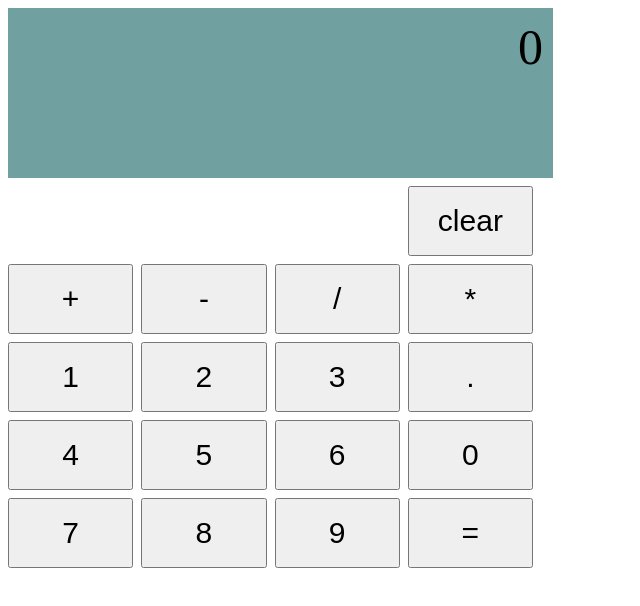
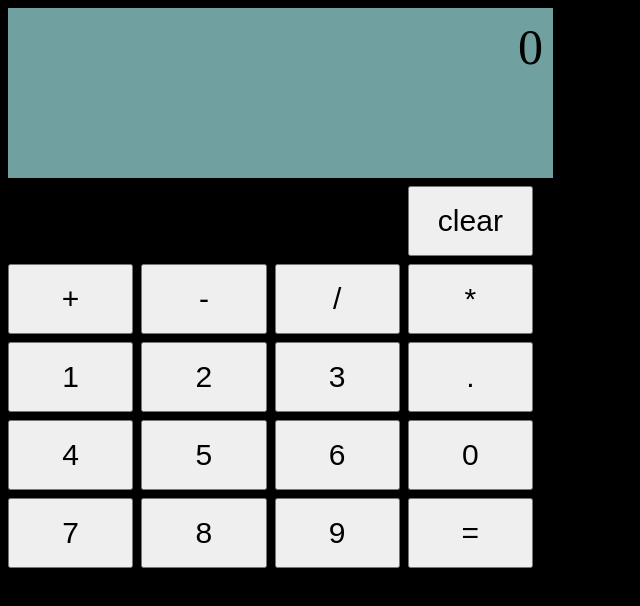
Before and after one commit to Ejiro-David/FCC-calculator-project., a React (Create React App) app: page / in a window 1280 px wide. Shown: the top 606 px of the page, without its empty margins (0-640 px from the left). Built offline with nearby package versions, Linux system fonts and the light colour scheme.

Commit message:
testing git connection

```diff
--- a/src/App.css
+++ b/src/App.css
@@ -1,7 +1,11 @@
+body{
+  background-color: black;
+}
+
 .App{
   display: flex;
   flex-direction: column;
-
+  background-color: black;
 }
 .calc {
   display: flex;
```
